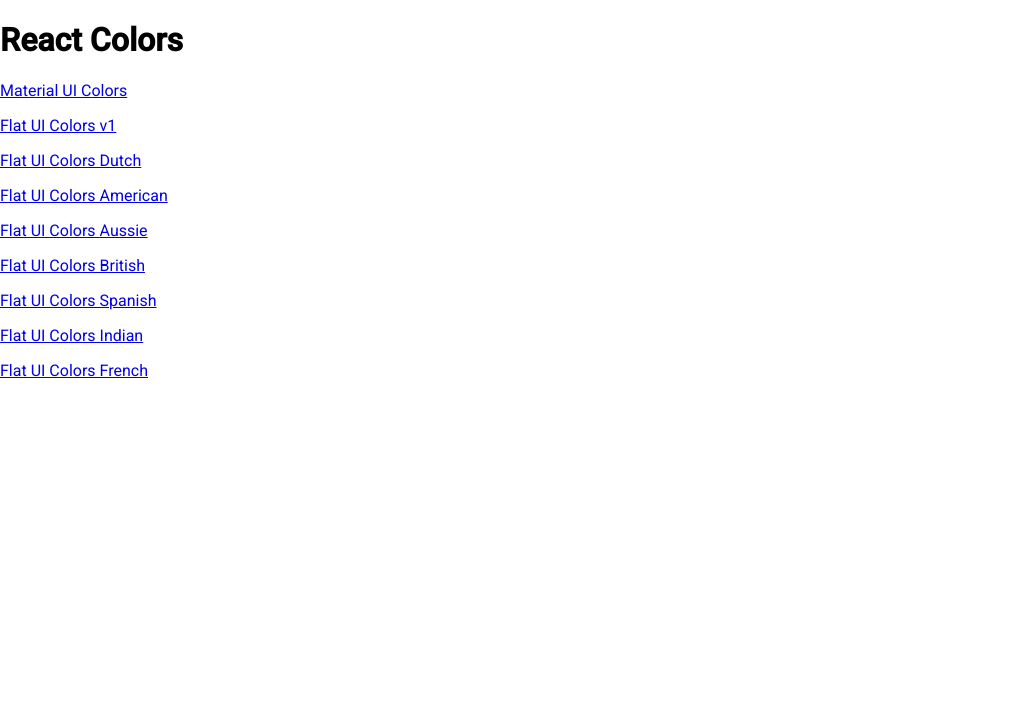
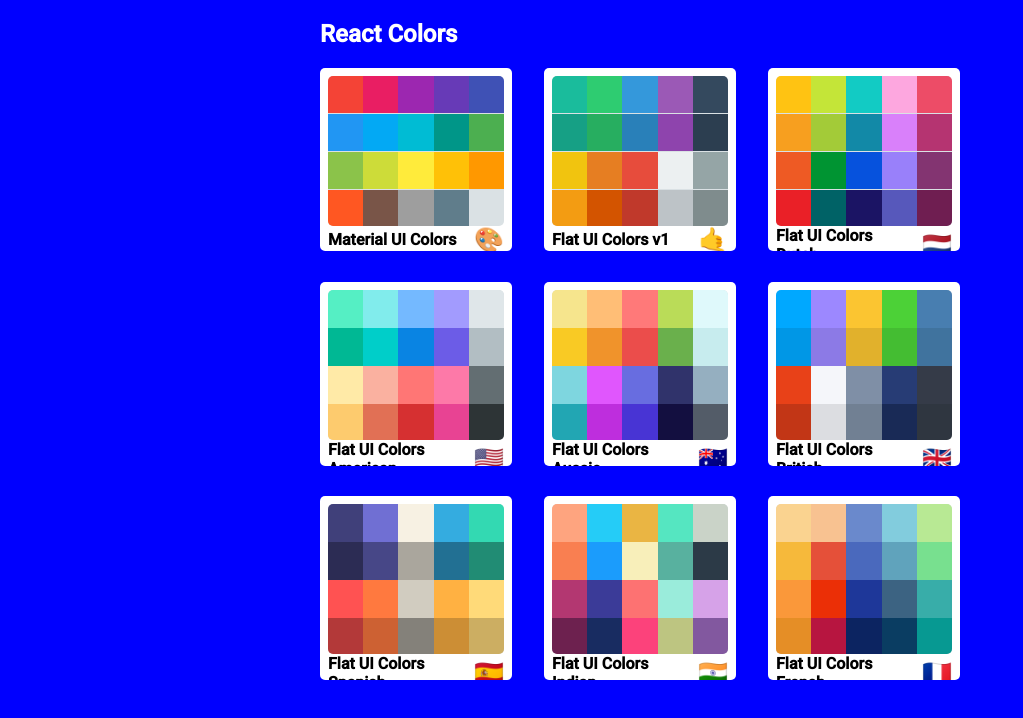
Before and after one commit to ThomasHerold/Color-Picker-Project, a React (Create React App) app: page / in a window 1280 px wide. Shown: the top 718 px of the page, without its empty margins (0-1023 px from the left). Built offline with nearby package versions, Linux system fonts and the light colour scheme.

Commit message:
Style Minipalettes homepage

```diff
--- a/package.json
+++ b/package.json
@@ -5,6 +5,7 @@
   "dependencies": {
     "@material-ui/core": "^4.11.0",
     "@material-ui/icons": "^4.9.1",
+    "@material-ui/styles": "^4.10.0",
     "@testing-library/jest-dom": "^4.2.4",
     "@testing-library/react": "^9.5.0",
     "@testing-library/user-event": "^7.2.1",
--- /dev/null
+++ b/src/components/Minipalette.js
@@ -0,0 +1,65 @@
+import React from 'react';
+import { withStyles } from '@material-ui/styles';
+
+const styles = {
+    root: {
+        backgroundColor: "white",
+        borderRadius: "5px",
+        padding: "0.5rem",
+        position: "relative",
+        overflow: "hidden",
+        "&:hover" : {
+            cursor: "pointer"
+        }
+    },
+    colors: {
+        backgroundColor: "#dae1e4",
+        height: "150px",
+        width: "100%",
+        borderRadius: "5px",
+        overflow: "hidden"
+    },
+    title: {
+        display: "flex",
+        justifyContent: "space-between",
+        alignItems: "center",
+        margin: "0",
+        color: "black",
+        fontSize: "1rem",
+        position: "relative"
+    },
+    emoji: {
+       marginLeft: "0.5rem",
+       fontSize: "1.5rem"
+    },
+    // REMINDER THAT YOU PAY ATTENTION TO WIDTH AND HEIGHT FOR # OF ITEMS WITHIN A CONATINER
+    miniColor: {
+        height: "25%",
+        width: "20%",
+        display: "inline-block",
+        margin: "0 auto",
+        position: "relative",
+        marginBottom: "-3.5px"
+    }
+};
+
+const Minipalette = (props) => {
+    const { classes, paletteName, emoji, colors } = props;
+    const miniColorBoxes = colors.map(color => (
+        <div className={classes.miniColor} style={{ backgroundColor: color.color}} key={color.name} />
+    ));
+
+    return (
+        <div className={classes.root}>
+            <div className={classes.colors}>
+                {miniColorBoxes}
+            </div>
+            <h5 className={classes.title}>
+                {paletteName} <span className={classes.emoji}>{emoji}</span>
+            </h5>
+        </div>
+    );
+};
+
+// HOC takes minipalette and makes new component that adds styles to our props
+export default withStyles(styles)(Minipalette);
--- a/src/components/PaletteList.js
+++ b/src/components/PaletteList.js
@@ -1,21 +1,58 @@
 import React, { Component } from 'react';
 import { Link } from 'react-router-dom';
+import Minipalette from './Minipalette';
+import { withStyles } from '@material-ui/styles';
+
+const styles ={
+    root: {
+        backgroundColor: "blue",
+        height: "100vh",
+        display: "flex",
+        alignItems: "flex-start",
+        justifyContent: "center"
+    },
+    container: {
+        width: "50%",
+        display: "flex",
+        alignItems: "flex-start",
+        flexDirection: "column",
+        flexWrap: "wrap"
+    },
+    nav: {
+        display: "flex",
+        width: "100%",
+        justifyContent: "space-between",
+        color: "white"
+    },
+    palettes: {
+        boxSizing: "border-box",
+        width: "100%",
+        display: "grid",
+        gridTemplateColumns: "repeat(3, 30%)", // 3 items across at 30% width
+        gridGap: "5%"
+    }
+}
 
 class PaletteList extends Component {
 
     render() {
-    const { palettes } = this.props;
-        return (
-        <div>
-            <h1>React Colors</h1>
-            {palettes.map((palette) => (
-            <p>
-               <Link to={`/palette/${palette.id}`}>{palette.paletteName}</Link>
-            </p>
-            ))}
+    const { palettes, classes } = this.props;
+
+    return (
+        <div className={classes.root}>
+            <div className={classes.container}>
+                <nav className={classes.nav}>
+                    <h1>React Colors</h1>
+                </nav>
+                <div className={classes.palettes}>
+                    {palettes.map((palette) => (
+                        <Minipalette {...palette} />
+                    ))}
+               </div>
+            </div>
         </div>
      );
     }
 }
 
-export default PaletteList;
+export default withStyles(styles)(PaletteList);
```
